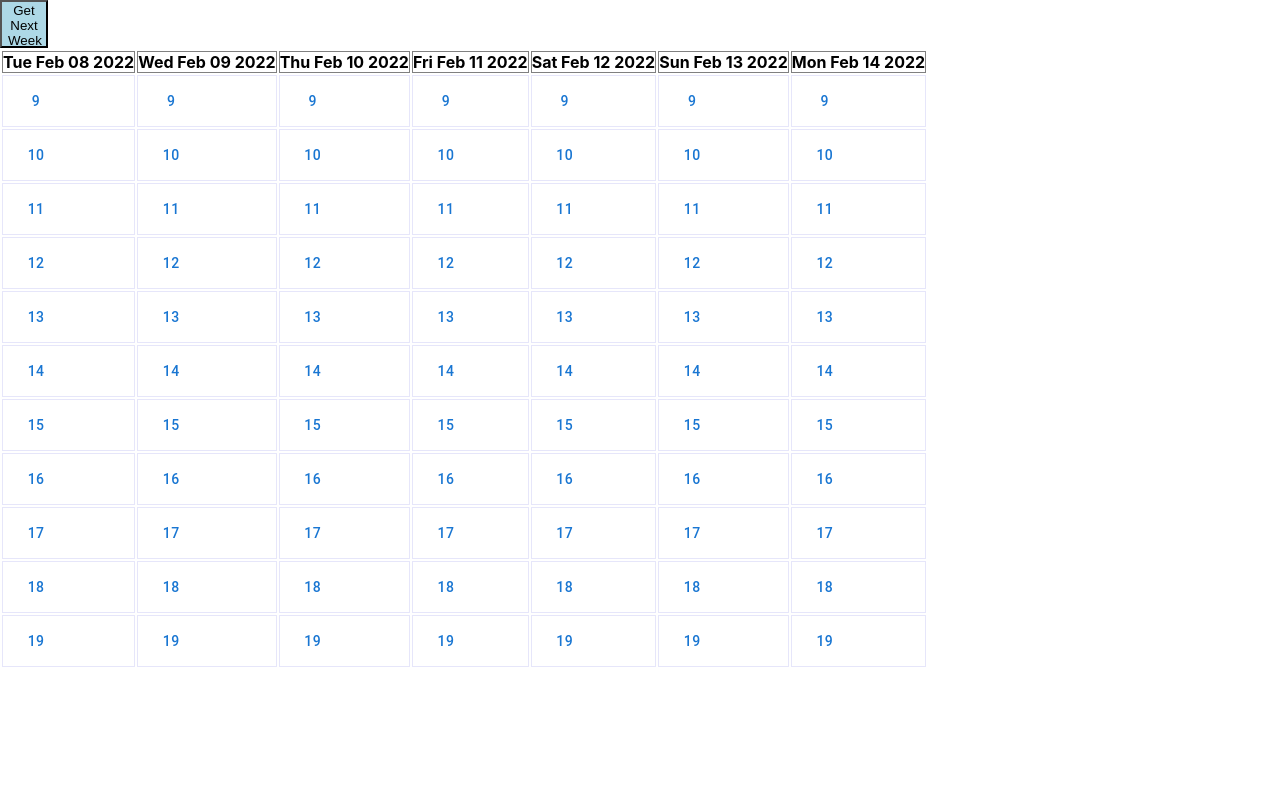
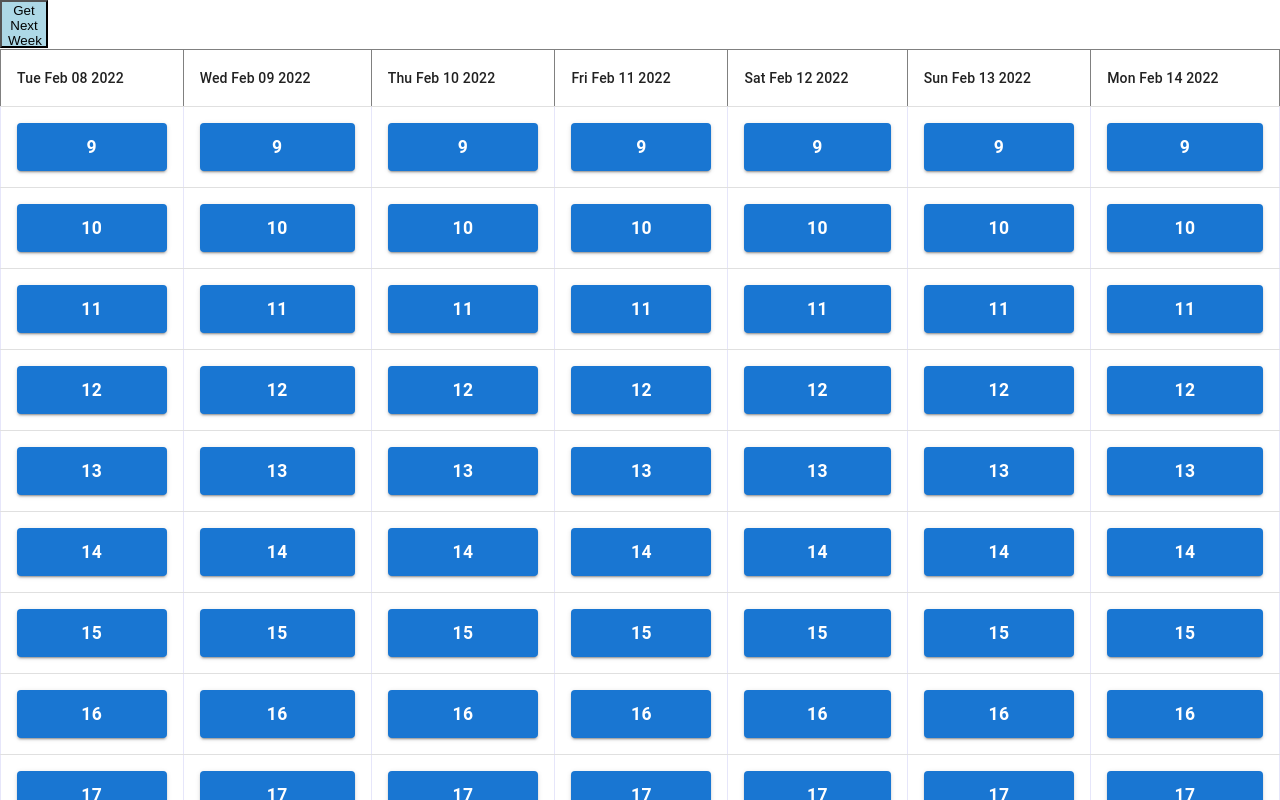
Before and after one commit to mb2003/miladTest, a React (Create React App) app: page / in a window 1280 px wide. Shown: the top 800 px of the page. Built offline with nearby package versions, Linux system fonts and the light colour scheme.

Commit message:
calender überarbeitet

```diff
--- a/src/Calender.tsx
+++ b/src/Calender.tsx
@@ -2,6 +2,13 @@ import { Button } from "@mui/material";
 import { addDays, getDate } from "date-fns";
 import id from "date-fns/esm/locale/id/index.js";
 import { stringify } from "querystring";
+import Table from "@mui/material/Table";
+import TableBody from "@mui/material/TableBody";
+import TableCell from "@mui/material/TableCell";
+import TableContainer from "@mui/material/TableContainer";
+import TableHead from "@mui/material/TableHead";
+import TableRow from "@mui/material/TableRow";
+import Paper from "@mui/material/Paper";
 import React, {
     JSXElementConstructor,
     useEffect,
@@ -42,9 +49,9 @@ function Calender() {
     useEffect(() => {}, [startOfWeek]);
 
     const getNextWeek = () => {
-        const nextMonday = addDays(week[Week.SUNDAY], 1);
-        setStartOfWeek(nextMonday);
-        setWeek(getWeekByFirstDayOfWeek(nextMonday));
+        const nextDayInAWeek = addDays(week[Week.SUNDAY], 1);
+        setStartOfWeek(nextDayInAWeek);
+        setWeek(getWeekByFirstDayOfWeek(nextDayInAWeek));
     };
 
     const weekDayNames = useMemo(
@@ -94,11 +101,11 @@ function Calender() {
         minutes: Array<string>;
     }
 
-    const idCreator =() => {
-        let id = 10000 * Math.random()
+    const idCreator = () => {
+        let id = 10000 * Math.random();
 
         return id;
-    }
+    };
 
     function DataCalender() {
         const calenderData: CalendarYear[] = [];
@@ -122,7 +129,7 @@ function Calender() {
                             month: day.getMonth() + 1,
                             days: [
                                 {
-                                    day: day.toString().substring(0,15),
+                                    day: day.toString().substring(0, 15),
                                     appointments: appointment,
                                 },
                             ],
@@ -138,7 +145,11 @@ function Calender() {
                 calenderData.flatMap((a) =>
                     a.months.flatMap((a) =>
                         a.days.flatMap((a, i) => (
-                            <td key={idCreator()}><Button >{a.appointments[index].hour}</Button></td>
+                            <TableCell key={idCreator()}>
+                                <Button variant="contained" size="large" fullWidth>
+                                    <h3>{a.appointments[index].hour}</h3>
+                                </Button>
+                            </TableCell>
                         ))
                     )
                 )
@@ -146,17 +157,35 @@ function Calender() {
         }
 
         return (
-            <table>
-                <tr>
-                    {calenderData.map((v) => (
-                        <th key={idCreator()}>{v.months.map((a) => a.days.map((a) => a.day))}</th>
-                    ))}
-                </tr>
-
-                {hourRowsReactElement.map((a, i) => (
-                    <tr key={i}>{a}</tr>
-                ))}
-            </table>
+            <>
+                <Table sx={{ minWidth: 650 }} aria-label="simple table">
+                    <TableHead>
+                        <TableRow>
+                            {calenderData.map((v) => (
+                                <TableCell key={idCreator()}>
+                                    {v.months.map((a) =>
+                                        a.days.map((a) => a.day)
+                                    )}
+                                </TableCell>
+                            ))}
+                        </TableRow>
+                    </TableHead>
+                    <TableBody>
+                        {hourRowsReactElement.map((a, i) => (
+                            <TableRow
+                                key={i}
+                                sx={{
+                                    "&:last-child td, &:last-child th": {
+                                        border: 0,
+                                    },
+                                }}
+                            >
+                                {a}
+                            </TableRow>
+                        ))}
+                    </TableBody>
+                </Table>
+            </>
         );
     }
 
@@ -164,7 +193,6 @@ function Calender() {
         <div className="calender">
             <button onClick={getNextWeek}>Get Next Week</button>
             <DataCalender />
-
         </div>
     );
 }
```
